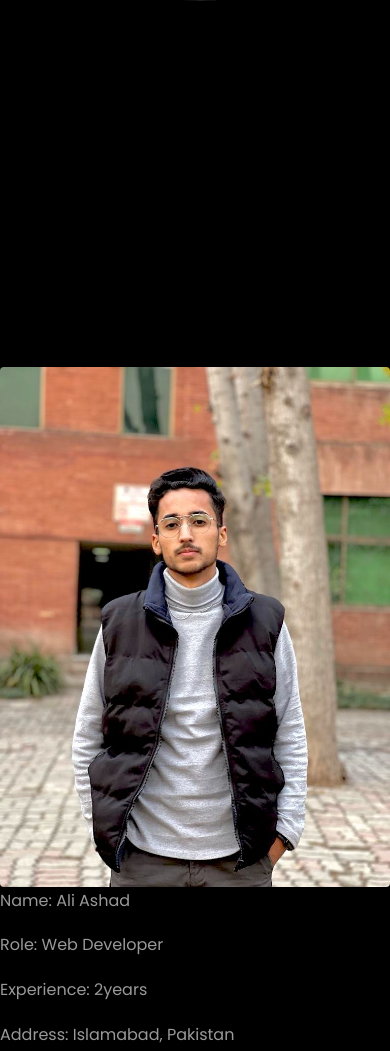
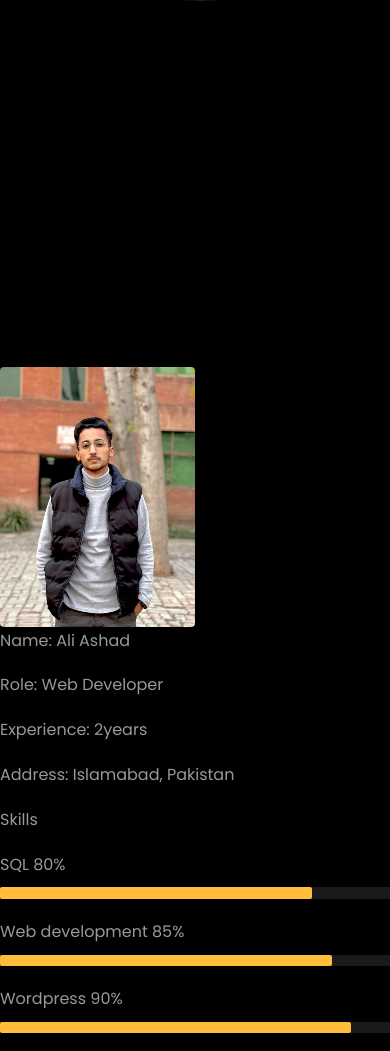
Before and after one commit to Ali-Ashad/Ali-Ashad.io, a plain HTML site: page index.html in a window 390 px wide. Shown: the part 545-1596 px from the top of the page. Drawn offline with Linux system fonts and the light colour scheme; files whose address does not match are found by name.

Commit message:
Update index.html

```diff
--- a/index.html
+++ b/index.html
@@ -152,6 +152,21 @@
 				font-size: 0.875rem;
 			}
 		}
+			@media (max-width: 768px) {
+            .about-img img {
+                width: 70%; /* Smaller width for smaller devices */
+                height: auto;
+                margin-left: 0; /* Center the image */
+            }
+        }
+
+        @media (max-width: 576px) {
+            .about-img img {
+                width: 50%; /* Even smaller width for very small devices */
+                height: auto;
+                margin-left: 0; /* Center the image */
+            }
+        }
 	</style>
 
 
```
